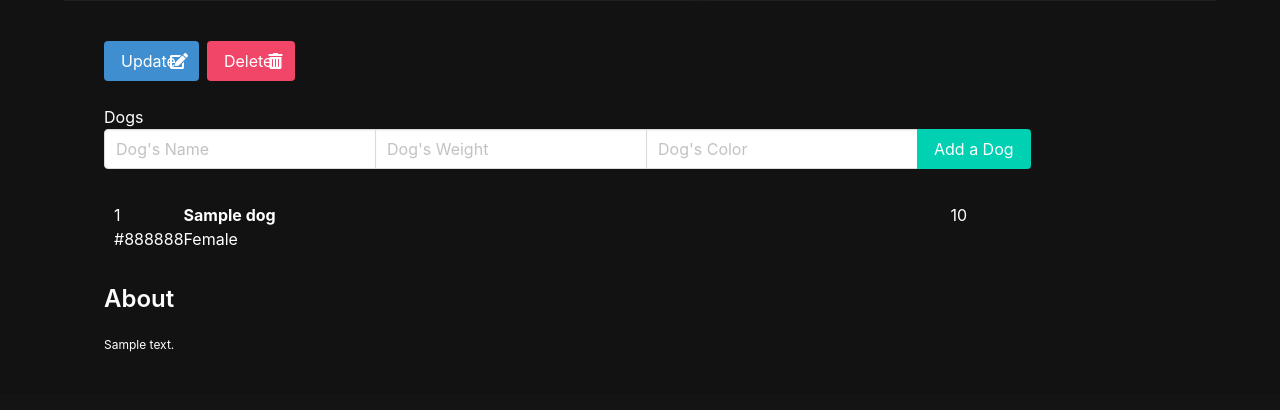
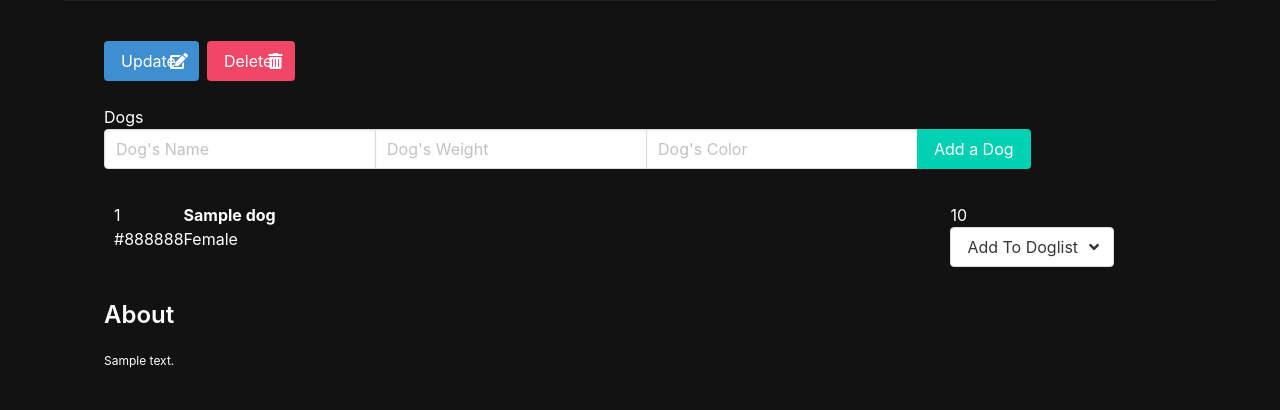
Before and after one commit to Sunjang1009/finch-collector-lab, a Django app: page /corgis/1/ in a window 1280 px wide. Shown: the part 551-961 px from the top of the page. Before the commit the page ends 903 px from the top, so only its background shows below. Run offline with Django 4.2, Linux system fonts and the light colour scheme; tables that the repository leaves empty hold one stand-in row (values such as "Sample post"); grey boxes marked "Sample" are stand-in pictures.

Commit message:
completed many to many relations with finch-collector lab

```diff
--- a/main_app/static/scripts/main.js
+++ b/main_app/static/scripts/main.js
@@ -3,3 +3,8 @@ $(".navbar-burger").click(function () {
     $(".navbar-burger").toggleClass("is-active");
     $(".navbar-menu").toggleClass("is-active");
 });
+
+
+$(".dropdown").click(function (event) {
+    $(this).toggleClass("is-active")
+});
--- a/main_app/static/styles/main.css
+++ b/main_app/static/styles/main.css
@@ -83,15 +83,15 @@ img {
     flex-direction: column;
 }
 
-.song {
+.dog {
     width: 100%;
     padding: 10px;
     display: grid;
-    grid-template-columns: 0.1fr 3fr 1fr;
+    grid-template-columns: 0.1fr 3fr 0.5fr 0.3fr;
     border-radius: 5px;
 }
 
-.song:hover {
+.dog:hover {
     background-color: hsla(0, 0%, 100%, 0.1);
     cursor: pointer;
 }
--- a/main_app/templates/corgi_detail.html
+++ b/main_app/templates/corgi_detail.html
@@ -54,6 +54,27 @@
             <span>{{dog.weight}}</span>
             <span>{{dog.color}}</span>
             <span>{{dog.gender}}</span>
+            <span>
+                <div class="dropdown">
+                    <div class="dropdown-trigger">
+                        <button class="button" aria-haspopup="true" aria-controls="dropdown-menu">
+                            <span>Add To Doglist</span>
+                            <span class="icon is-small">
+                                <i class="fas fa-angle-down" aria-hidden="true"></i>
+                            </span>
+                        </button>
+                    </div>
+                    <div class="dropdown-menu" id="dropdown-menu" role="menu">
+                        <div class="dropdown-content">
+                            {% for doglist in doglists %}
+                                <a href="{% url 'doglist_dog_assoc' doglist.pk dog.pk %}?assoc=add" class="dropdown-item">
+                                    {{doglist.name}}
+                                </a>
+                            {% endfor %}
+                        </div>
+                    </div>
+                </div>
+            </span>
         </div>
         {% empty %}
         <article class="messsage">
--- a/main_app/urls.py
+++ b/main_app/urls.py
@@ -11,4 +11,5 @@ urlpatterns = [
     path('corgis/<int:pk>/update/', views.CorgiUpdate.as_view(), name="corgi_update"),
     path('corgis/<int:pk>/delete/', views.CorgiDelete.as_view(), name="corgi_delete"),
     path('corgis/<int:pk>/dogs/new/', views.DogCreate.as_view(), name="dog_create"),
+    path('doglists/<int:pk>/dogs/<int:dog_pk>', views.DoglistDogAssoc.as_view(), name="doglist_dog_assoc"),
 ]
--- a/main_app/views.py
+++ b/main_app/views.py
@@ -6,9 +6,6 @@ from django.views.generic import DetailView
 from django.views.generic.base import TemplateView
 from django.views.generic.edit import CreateView, UpdateView, DeleteView
 from .models import Corgi, Dog, Doglist
-
-
-
 
 
 # Create your views here.
@@ -51,6 +48,10 @@ class CorgiCreate(CreateView):
 class CorgiDetail(DetailView):
     model = Corgi
     template_name = "corgi_detail.html"
+    def get_context_data(self, **kwargs):
+        context=super().get_context_data(**kwargs)
+        context["doglists"] = Doglist.objects.all()
+        return context
 
 class CorgiUpdate(UpdateView):
     model = Corgi
@@ -72,3 +73,12 @@ class DogCreate(View):
         corgi = Corgi.objects.get(pk=pk)
         Dog.objects.create(name=name, weight=weight, corgi=corgi)
         return redirect("corgi_detail", pk=pk)
+
+class DoglistDogAssoc(View):
+    def get(self, request, pk, dog_pk):
+        assoc = request.GET.get("assoc")
+        if assoc == "remove":
+            Doglist.objects.get(pk=pk).dogs.remove(dog_pk)
+        if assoc == "add":
+            Doglist.objects.get(pk=pk).dogs.add(dog_pk)
+        return redirect("home")
```
Also changed, not shown: main_app/templates/home.html (+7 -0 lines).
